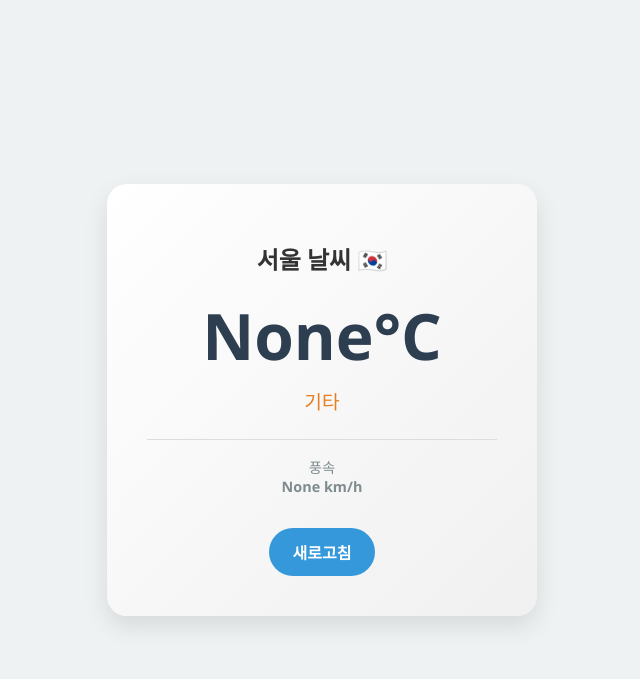
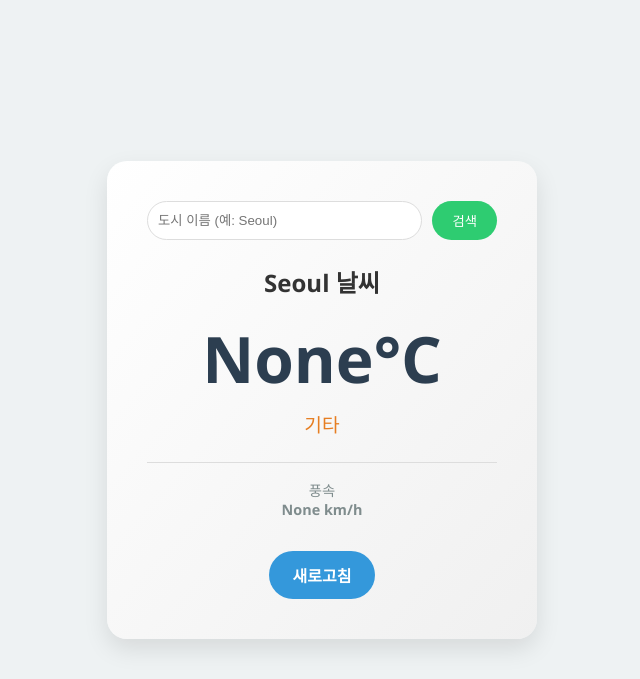
Before and after one commit to greynox7/weather_app, a Flask app: page / in a window 1280 px wide. Shown: the top 679 px of the page, without its empty margins (318-958 px from the left). Run offline with Flask 3, Linux system fonts and the light colour scheme; data that the repository does not hold is empty.

Commit message:
Add city search feature

```diff
--- a/main.py
+++ b/main.py
@@ -1,11 +1,23 @@
-from flask import Flask, render_template
+from flask import Flask, render_template, request
 import requests
 
 app = Flask(__name__)
 
-def get_weather_data():
-    # Seoul coordinates: latitude 37.5665, longitude 126.9780
-    url = "https://api.open-meteo.com/v1/forecast?latitude=37.5665&longitude=126.9780&current_weather=true&timezone=Asia%2FSeoul"
+def get_coordinates(city_name):
+    url = f"https://geocoding-api.open-meteo.com/v1/search?name={city_name}&count=1&language=ko&format=json"
+    try:
+        response = requests.get(url)
+        response.raise_for_status()
+        data = response.json()
+        if "results" in data and data["results"]:
+            return data["results"][0]
+        return None
+    except Exception as e:
+        print(f"Error fetching coordinates: {e}")
+        return None
+
+def get_weather_data(lat, lon):
+    url = f"https://api.open-meteo.com/v1/forecast?latitude={lat}&longitude={lon}&current_weather=true&timezone=auto"
 
     try:
         response = requests.get(url)
@@ -42,16 +54,36 @@
 
 @app.route("/")
 def read_root():
-    weather_data = get_weather_data()
+    city = request.args.get("city", "Seoul")
+    city_name = city
+
+    # Default to Seoul coordinates
+    lat = 37.5665
+    lon = 126.9780
+
+    if city != "Seoul":
+        location = get_coordinates(city)
+        if location:
+            lat = location["latitude"]
+            lon = location["longitude"]
+            city_name = location["name"]
+            if "country" in location:
+                city_name += f", {location['country']}"
+        else:
+            city_name = f"{city} (찾을 수 없음)"
+
+    weather_data = get_weather_data(lat, lon)
 
     if weather_data:
         return render_template("index.html",
+            city_name=city_name,
             temperature=weather_data["temperature"],
             windspeed=weather_data["windspeed"],
             status_text=weather_data["status_text"]
         )
     else:
         return render_template("index.html",
+            city_name=city_name,
             temperature="-",
             windspeed="-",
             status_text="데이터를 가져올 수 없습니다"
--- a/templates/index.html
+++ b/templates/index.html
@@ -67,11 +67,36 @@
         .refresh-btn:active {
             transform: translateY(0);
         }
+        .search-box {
+            margin-bottom: 1.5rem;
+            display: flex;
+            gap: 10px;
+        }
+        .search-box input {
+            flex: 1;
+            padding: 10px;
+            border: 1px solid #ddd;
+            border-radius: 20px;
+            outline: none;
+        }
+        .search-box button {
+            padding: 10px 20px;
+            background-color: #2ecc71;
+            color: white;
+            border: none;
+            border-radius: 20px;
+            cursor: pointer;
+        }
     </style>
 </head>
 <body>
     <div class="weather-card">
-        <h1>서울 날씨 🇰🇷</h1>
+        <form action="/" method="get" class="search-box">
+            <input type="text" name="city" placeholder="도시 이름 (예: Seoul)" required>
+            <button type="submit">검색</button>
+        </form>
+
+        <h1>{{ city_name }} 날씨</h1>
         <div class="temp">{{ temperature }}°C</div>
         <div class="status">{{ status_text }}</div>
 
```
